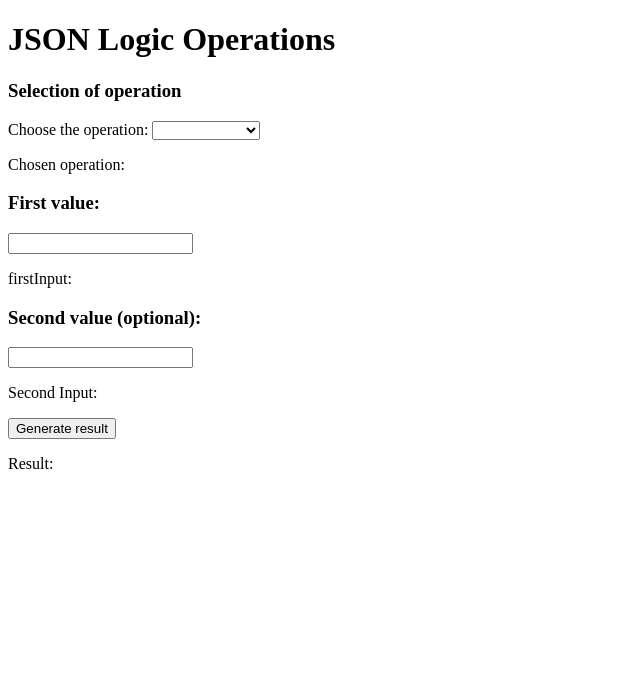
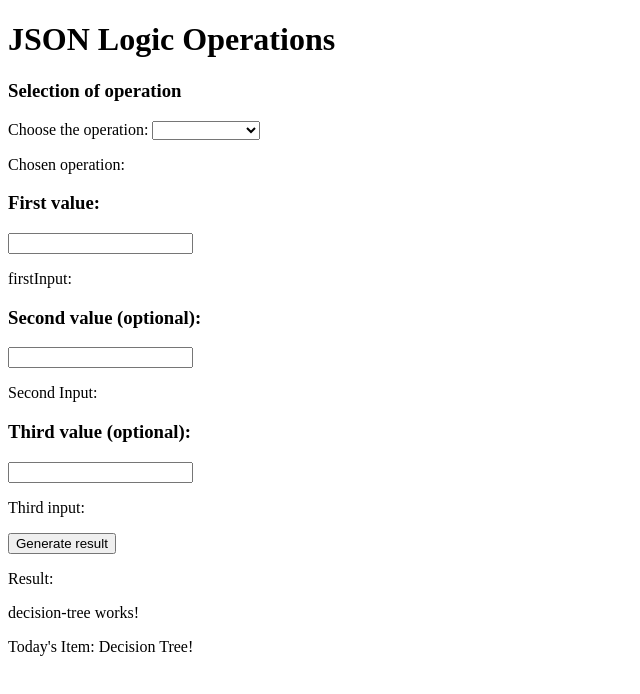
Before and after one commit to tulainov/jsonLogicApplication, an Angular app: page / in a window 1280 px wide. Shown: the top 694 px of the page, without its empty margins (0-640 px from the left). Built offline with nearby package versions, Linux system fonts and the light colour scheme.

Commit message:
created decision-tree.component. Starting implementing. Need to read some tutorials before I begin

```diff
--- a/src/app/decision-tree/decision-tree.component.html
+++ b/src/app/decision-tree/decision-tree.component.html
@@ -1 +1,3 @@
 <p>decision-tree works!</p>
+
+<p>Today's Item: {{item}}</p>
--- a/src/app/decision-tree/decision-tree.component.ts
+++ b/src/app/decision-tree/decision-tree.component.ts
@@ -1,4 +1,4 @@
-import { Component } from '@angular/core';
+import { Component, Input } from '@angular/core';
 
 @Component({
   selector: 'app-decision-tree',
@@ -7,4 +7,7 @@ import { Component } from '@angular/core';
 })
 export class DecisionTreeComponent {
 
+  @Input() item: any;
+
+
 }
--- a/src/app/expressions/expressions.component.html
+++ b/src/app/expressions/expressions.component.html
@@ -30,7 +30,18 @@
     <p>Second Input: {{secondInput}}</p>
   </div>
 
+  <div id="thirdInput">
+
+    <h3>Third value (optional):</h3>
+    <input [(ngModel)]="thirdInput">
+    <p>Third input: {{thirdInput}}</p>
+  </div>
+
   <button (click)="generateResult()">Generate result</button>
   <p>Result: {{result}}</p>
 
 </section>
+
+<p>
+<app-decision-tree [item]="someItem"></app-decision-tree>
+</p>
--- a/src/app/expressions/expressions.component.ts
+++ b/src/app/expressions/expressions.component.ts
@@ -13,7 +13,10 @@ export class ExpressionsComponent {
   selectedOperation: string = '';
   firstInput: any;
   secondInput?: any;
+  thirdInput?: any;
   result: any;
+  someItem = 'Decision Tree!';
+
 
   public selectOperation(value: any) {
     console.log("value", value);
@@ -21,6 +24,7 @@ export class ExpressionsComponent {
 
   public generateResult() {
 
-    this.result = jsonLogic.apply({[this.selectedOperation]: [this.firstInput, this.secondInput]});
+    this.result = jsonLogic.apply({[this.selectedOperation]:
+        [this.firstInput, this.secondInput, this.thirdInput]});
   }
 }
```
